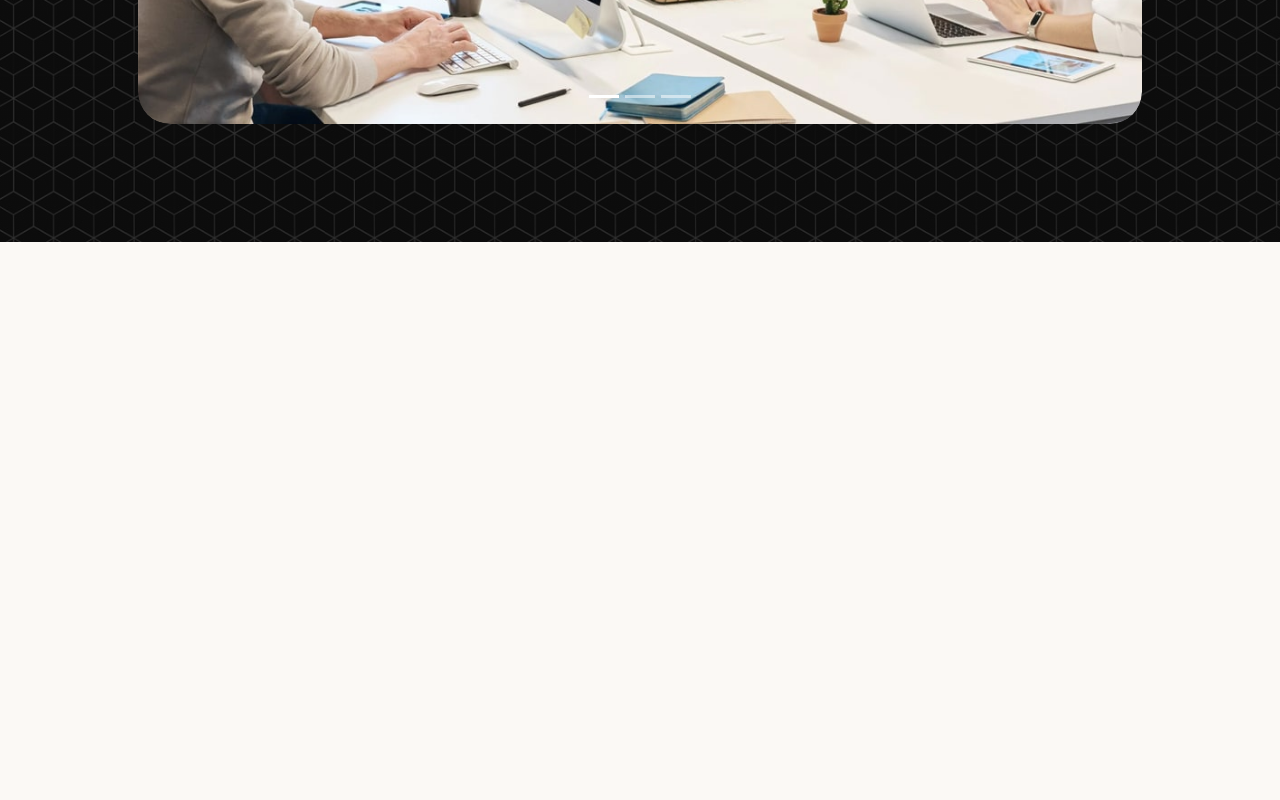
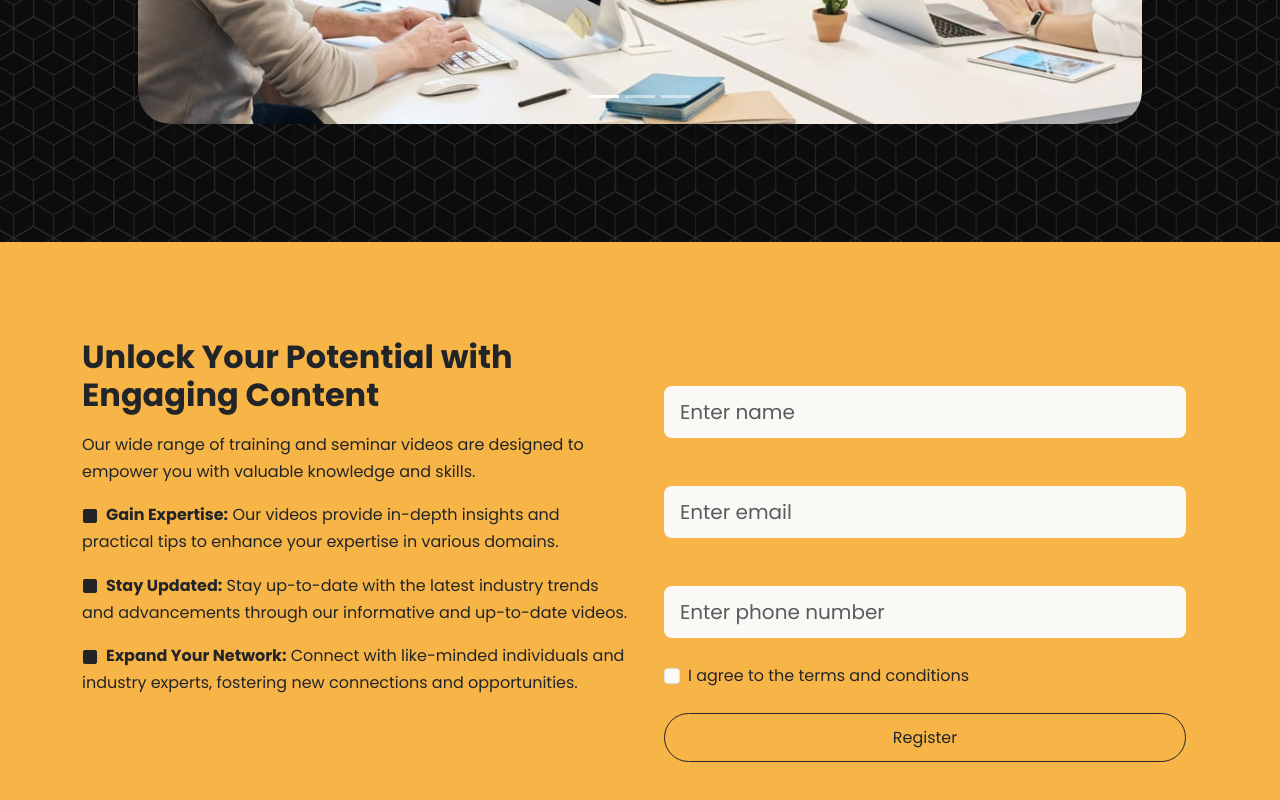
Before and after one commit to imran-farooq7/corso, a Next.js app: page / in a window 1280 px wide. Shown: the part 858-1658 px from the top of the page. Before the commit the page ends 1100 px from the top, so only its background shows below. Built offline with nearby package versions, Linux system fonts and the light colour scheme.

Commit message:
Register section completed

```diff
--- a/app/components/Carousel.tsx
+++ b/app/components/Carousel.tsx
@@ -34,6 +34,7 @@ const Carousel = () => {
 						height={0}
 						sizes="100vw"
 						className="d-block w-100 h-100 rounded-5"
+						priority
 					/>
 				</div>
 				<div className="carousel-item">
@@ -44,6 +45,7 @@ const Carousel = () => {
 						height={0}
 						sizes="100vw"
 						className="d-block w-100 h-100 rounded-5"
+						priority
 					/>
 				</div>
 				<div className="carousel-item">
@@ -54,6 +56,7 @@ const Carousel = () => {
 						height={0}
 						sizes="100vw"
 						className="d-block w-100 h-100 rounded-5"
+						priority
 					/>
 				</div>
 			</div>
--- /dev/null
+++ b/app/components/Register.tsx
@@ -0,0 +1,75 @@
+import { FaSquare } from "react-icons/fa6";
+
+const Register = () => {
+	return (
+		<section id="register" className="bg-primary py-6 overflow-hidden">
+			<div className="container">
+				<div className="row">
+					<div className="col-lg-6">
+						{" "}
+						<h2>Unlock Your Potential with Engaging Content</h2>
+						<p>
+							Our wide range of training and seminar videos are designed to
+							empower you with valuable knowledge and skills.
+						</p>
+						<ul className="list-unstyled vstack gap-3">
+							<li>
+								<FaSquare />
+								<strong className="ps-2">Gain Expertise:</strong> Our videos
+								provide in-depth insights and practical tips to enhance your
+								expertise in various domains.
+							</li>
+							<li>
+								<FaSquare />
+								<strong className="ps-2">Stay Updated:</strong> Stay up-to-date
+								with the latest industry trends and advancements through our
+								informative and up-to-date videos.
+							</li>
+							<li>
+								<FaSquare />
+								<strong className="ps-2">Expand Your Network:</strong> Connect
+								with like-minded individuals and industry experts, fostering new
+								connections and opportunities.
+							</li>
+						</ul>
+					</div>
+					<div className="col-lg-6 p-4">
+						<form>
+							<div className="py-4">
+								<input
+									type="text"
+									className="form-control form-control-lg border-0"
+									placeholder="Enter name"
+								/>
+							</div>
+							<div className="py-4">
+								<input
+									type="email"
+									className="form-control form-control-lg border-0"
+									placeholder="Enter email"
+								/>
+							</div>
+							<div className="py-4">
+								<input
+									type="number"
+									className="form-control form-control-lg border-0"
+									placeholder="Enter phone number"
+								/>
+							</div>
+							<div className="form-check">
+								<input type="checkbox" className="form-check-input" />
+								<label htmlFor="terms" className="form-check-label">
+									I agree to the terms and conditions
+								</label>
+							</div>
+							<div className="d-grid mt-4">
+								<button className="btn btn-outline-dark">Register</button>
+							</div>
+						</form>
+					</div>
+				</div>
+			</div>
+		</section>
+	);
+};
+export default Register;
--- a/app/page.tsx
+++ b/app/page.tsx
@@ -1,9 +1,11 @@
 import Header from "./components/Header";
+import Register from "./components/Register";
 
 const Home = () => {
 	return (
 		<div>
 			<Header />
+			<Register />
 		</div>
 	);
 };
```
